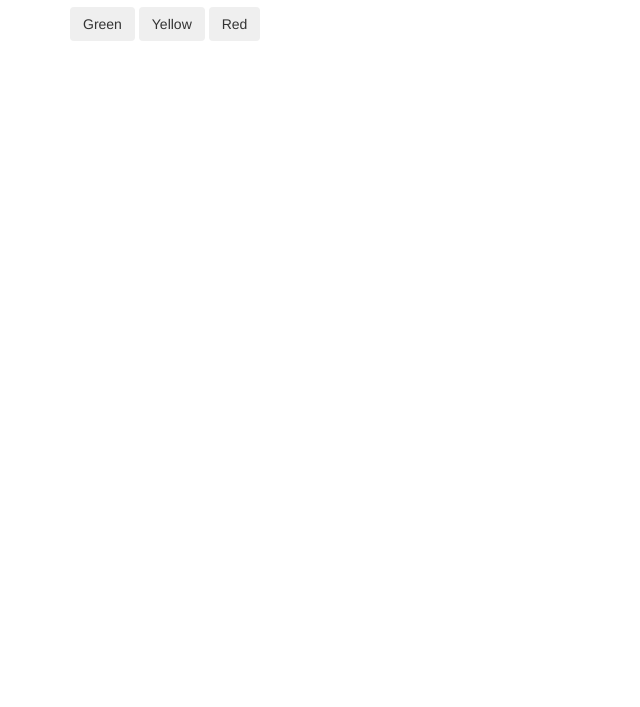
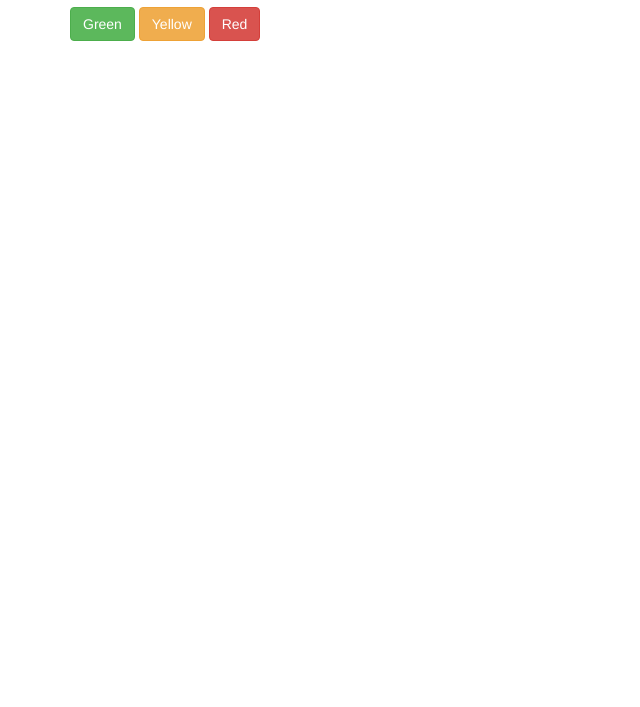
Before and after one commit to LATAEVIA/PRACTICE-jQuery-Button, a plain HTML site: page index.html in a window 1280 px wide. Shown: the part 93-800 px from the top of the page, without its empty margins (0-640 px from the left). Drawn offline with Linux system fonts and the light colour scheme.

Commit message:
revert button classes to be bootstrap friendly

```diff
--- a/index.html
+++ b/index.html
@@ -12,9 +12,9 @@
       <h1>What's your favorite color?</h1>
       <p>Click a button to choose what color you'd like this page to be:</p>
 
-      <button class="btn btn-go" id="green">Green</button>
-      <button class="btn btn-slow" id="yellow">Yellow</button>
-      <button class="btn btn-stop" id="red">Red</button>
+      <button class="btn btn-success" id="green">Green</button>
+      <button class="btn btn-warning" id="yellow">Yellow</button>
+      <button class="btn btn-danger" id="red">Red</button>
     </div>
   </body>
 </html>
```
